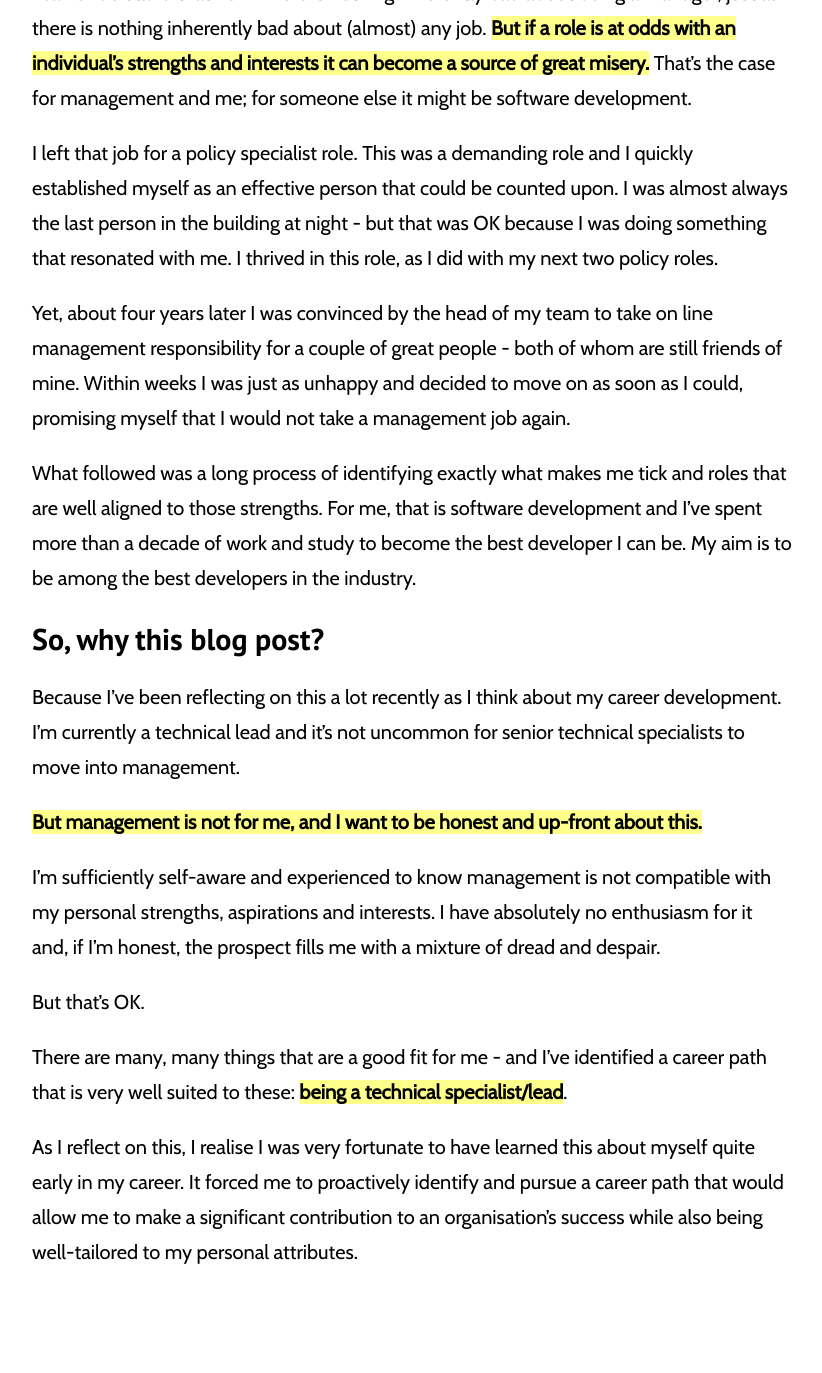
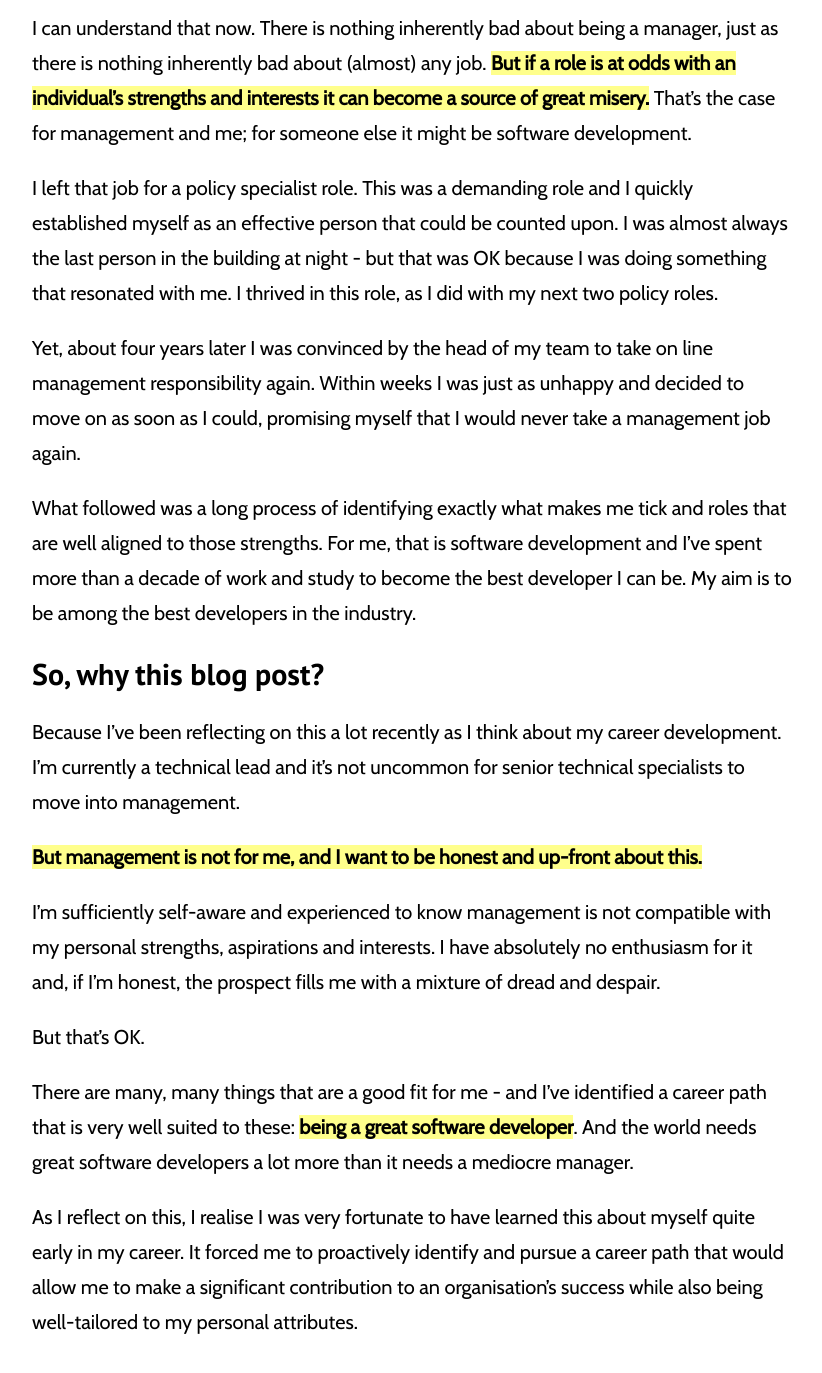
Before and after one commit to gtvj/gtvj.github.io, a Jekyll site: the page built from _posts/2019-10-30-what-being-a-manager-taught-me-about-myself.md, in a window 1280 px wide and 1400 px high, scrolled down 1892 px. Shown: the top 1373 px of the window, without its empty margins (228-1050 px from the left). Built offline with Jekyll 4.4.1, drawn with Linux system fonts in a browser that asks for light colours; before the commit the page ends 3222 px from its top, so only the background shows below that; some of the changed text lies outside the part shown.

Commit message:
Update management post

```diff
--- a/_posts/2019-10-30-what-being-a-manager-taught-me-about-myself.md
+++ b/_posts/2019-10-30-what-being-a-manager-taught-me-about-myself.md
@@ -14,12 +14,12 @@
 
 We thrive and make our greatest contribution when we know our interests and strengths, and design a life that is a good fit for these. We are diminished when we adopt roles that are a bad fit for who we are.
 
-Yet so many people do this that it's  one of the greatest fears I have for my children.
+Yet many of us do this.
 
 > ...and the reality of the society that we're in is that there are thousands and thousands of people out there leading lives of quiet screaming desperation... **at jobs they hate** to enable them to buy things they don't need to impress people they don't like.
 > <cite><a href="https://www.youtube.com/watch?v=SXM7MpoVAD0&feature=youtu.be&t=161">Nigel Marsh. Work Life Balance is an Ongoing Battle</a></cite>
 
-I find this terrifying because I've been there.
+The _'quiet screaming desperation'_ part of that quote reminds me of my own experience of management.
 
 ## Climbing the wrong ladder
 
@@ -38,7 +38,7 @@
 
 I left that job for a policy specialist role. This was a demanding role and I quickly established myself as an effective person that could be counted upon. I was almost always the last person in the building at night - but that was OK because I was doing something that resonated with me. I thrived in this role, as I did with my next two policy roles.
 
-Yet, about four years later I was convinced by the head of my team to take on line management responsibility for a couple of great people - both of whom are still friends of mine. Within weeks I was just as unhappy and decided to move on as soon as I could, promising myself that I would not take a management job again.
+Yet, about four years later I was convinced by the head of my team to take on line management responsibility again. Within weeks I was just as unhappy and decided to move on as soon as I could, promising myself that I would never take a management job again.
 
 What followed was a long process of identifying exactly what makes me tick and roles that are well aligned to those strengths. For me, that is software development and I've spent more than a decade of work and study to become the best developer I can be. My aim is to be among the best developers in the industry.
 
@@ -52,6 +52,6 @@
 
 But that's OK.
 
-There are many, many things that are a good fit for me - and I've identified a career path that is very well suited to these: **being a technical specialist/lead**.
+There are many, many things that are a good fit for me - and I've identified a career path that is very well suited to these: **being a great software developer**. And the world needs great software developers a lot more than it needs a mediocre manager.
 
 As I reflect on this, I realise I was very fortunate to have learned this about myself quite early in my career. It forced me to proactively identify and pursue a career path that would allow me to make a significant contribution to an organisation's success while also being well-tailored to my personal attributes.
```
